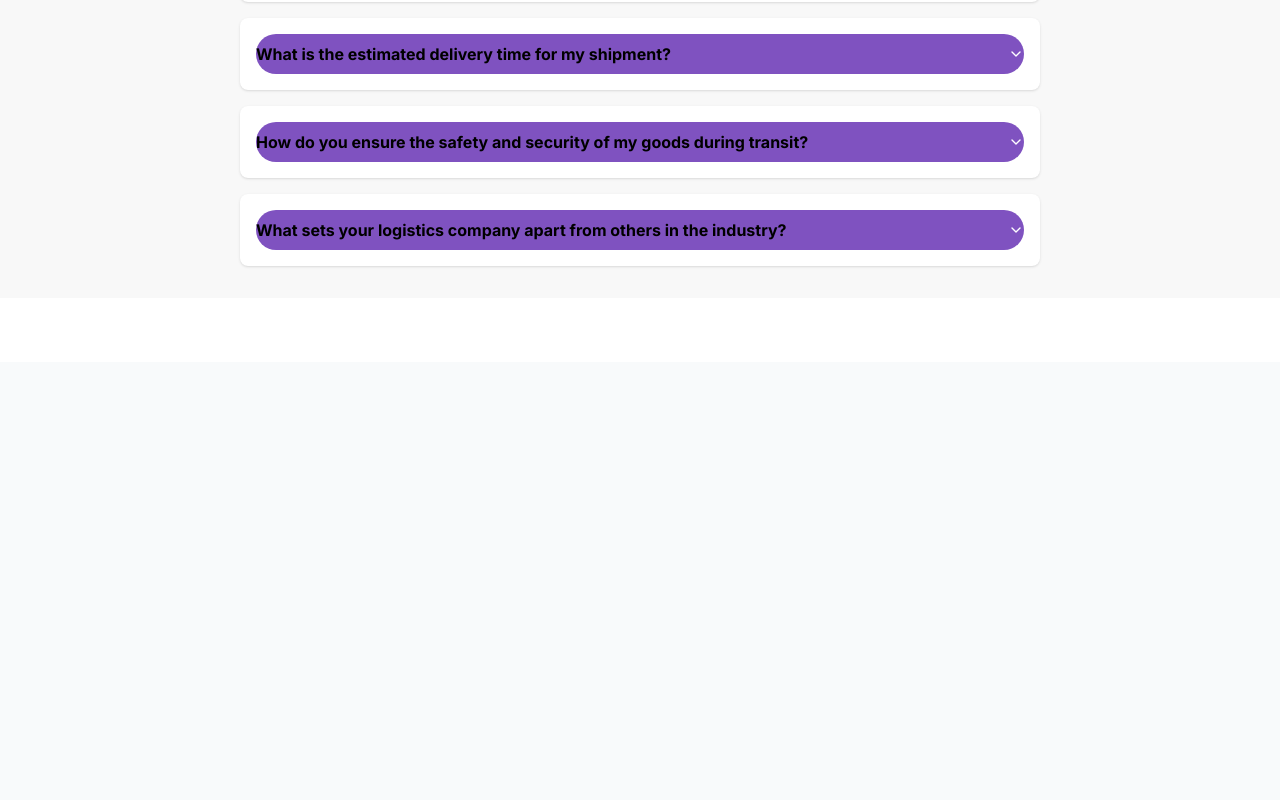
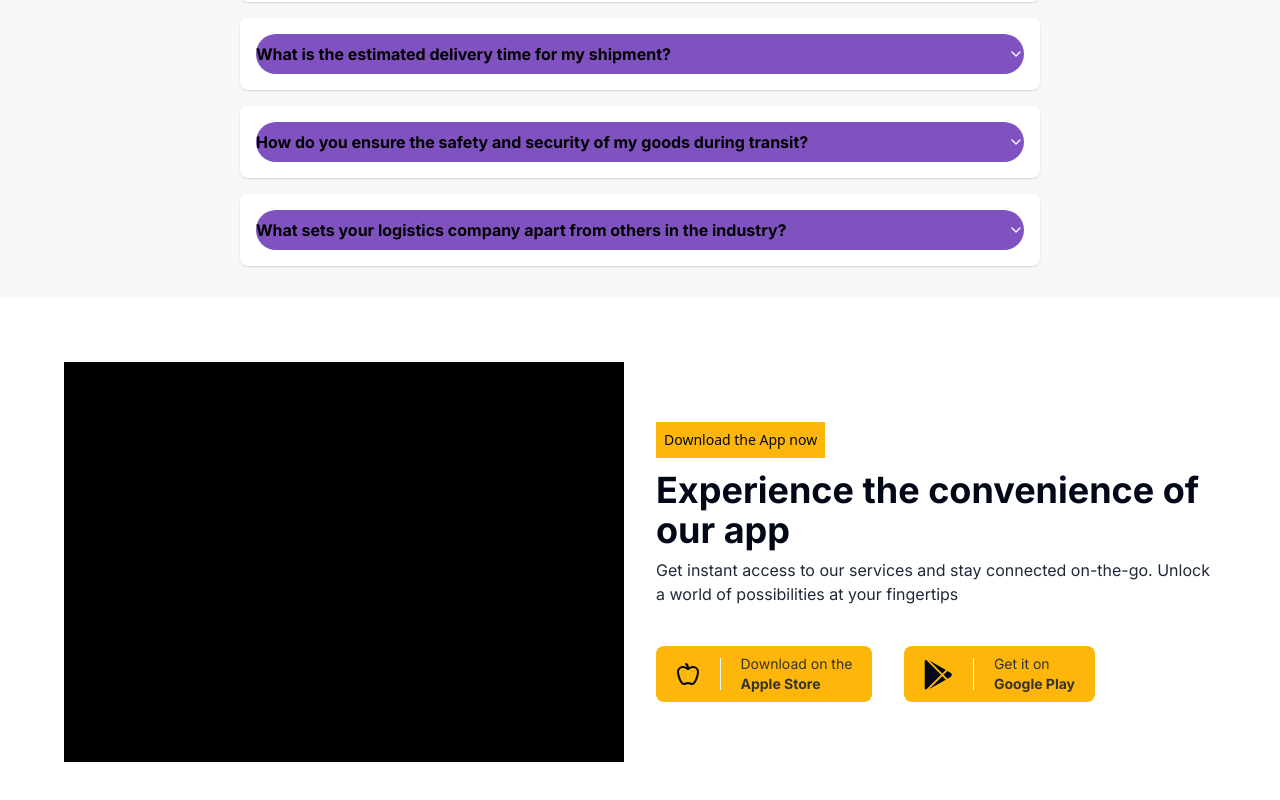
Before and after one commit to ieadeleke/dashboard, a Next.js app: page /start in a window 1280 px wide. Shown: the part 3842-4642 px from the top of the page. Before the commit the page ends 4204 px from the top, so only its background shows below. Built offline with nearby package versions, Linux system fonts and the light colour scheme.

Commit message:
added download app page

```diff
--- /dev/null
+++ b/src/components/page_components/landing-page/download-app/index.tsx
@@ -0,0 +1,50 @@
+import Button from "@/components/buttons";
+import { AppleIcon } from "lucide-react";
+import PlaystoreIcon from "@/assets/icons/ic_playstore.svg";
+
+export const DownloadApp = () => {
+  return (
+    <div className="flex flex-col px-16">
+      <div className="grid grid-cols-2 gap-8 items-center">
+        <div className="bg-black h-[400px]" />
+
+        <div className="flex flex-col gap-10">
+          <div className="flex flex-col gap-3">
+            <div className="self-start rounded-none p-2 text-sm bg-primary">
+              Download the App now
+            </div>
+
+            <div className="flex flex-col gap-2">
+              <h1 className="font-bold text-4xl leading-[40px]">
+                Experience the convenience of our app
+              </h1>
+              <p className="text-gray-800">
+                Get instant access to our services and stay connected on-the-go.
+                Unlock a world of possibilities at your fingertips
+              </p>
+            </div>
+          </div>
+
+          <div className="flex items-center gap-8">
+            <div className="flex items-center gap-5 bg-primary px-5 py-2 rounded-lg cursor-pointer">
+              <AppleIcon />
+              <div className="bg-white w-[0.5px] h-8" />
+              <p className="text-sm text-[#333333]">
+                Download on the{" "}
+                <span className="block font-bold">Apple Store</span>
+              </p>
+            </div>
+
+            <div className="flex items-center gap-5 bg-primary px-5 py-2 rounded-lg cursor-pointer">
+              <PlaystoreIcon />
+              <div className="bg-white w-[0.5px] h-8" />
+              <p className="text-sm text-[#333333]">
+                Get it on <span className="block font-bold">Google Play</span>
+              </p>
+            </div>
+          </div>
+        </div>
+      </div>
+    </div>
+  );
+};
--- a/src/pages/start.tsx
+++ b/src/pages/start.tsx
@@ -1,6 +1,7 @@
 import { Layout } from "@/components/layout";
 import { BecomeAPartner } from "@/components/page_components/landing-page/become-a-partner";
 import { CalculateShipping } from "@/components/page_components/landing-page/calculate-shipping";
+import { DownloadApp } from "@/components/page_components/landing-page/download-app";
 import { EkoMileLogistics } from "@/components/page_components/landing-page/EkoMileLogistics";
 import { FAQ } from "@/components/page_components/landing-page/faq";
 import { Hero } from "@/components/page_components/landing-page/Hero";
@@ -21,6 +22,7 @@ export default function HomePage() {
             <CalculateShipping />
             <Testimonials />
             <FAQ />
+            <DownloadApp />
         </div>
     </Layout>
 }
```
Also changed, not shown: src/assets/icons/ic_playstore.svg (added).
